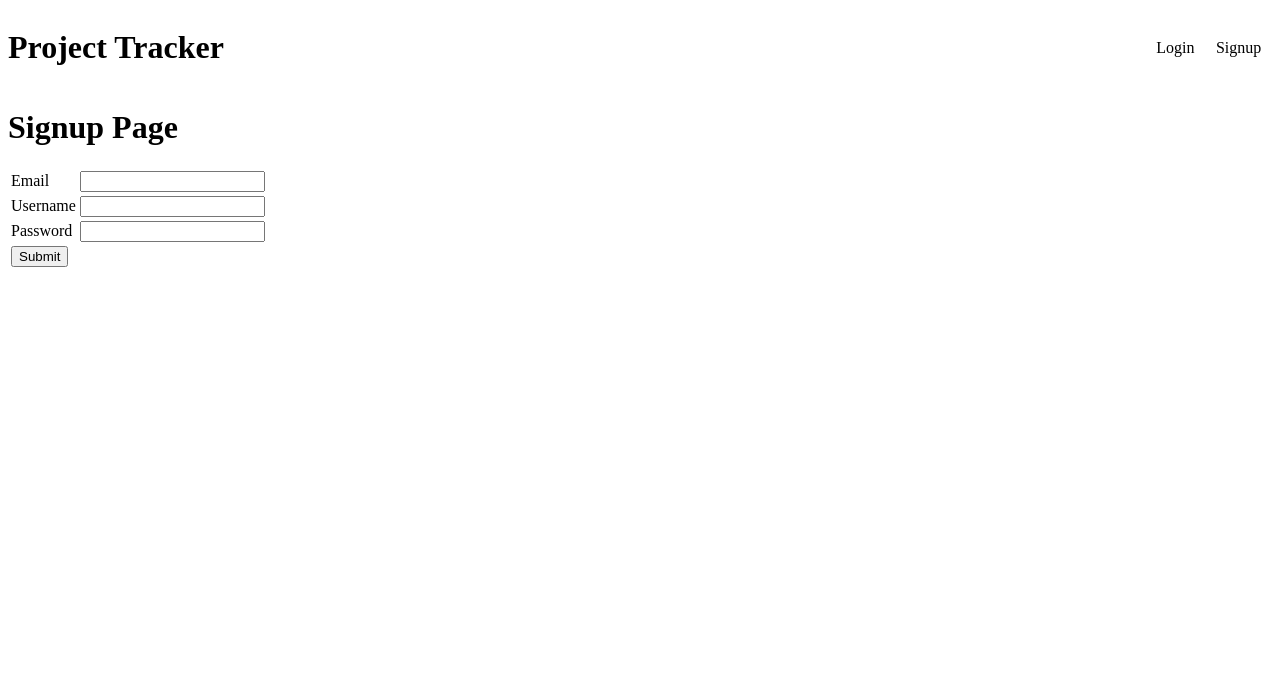
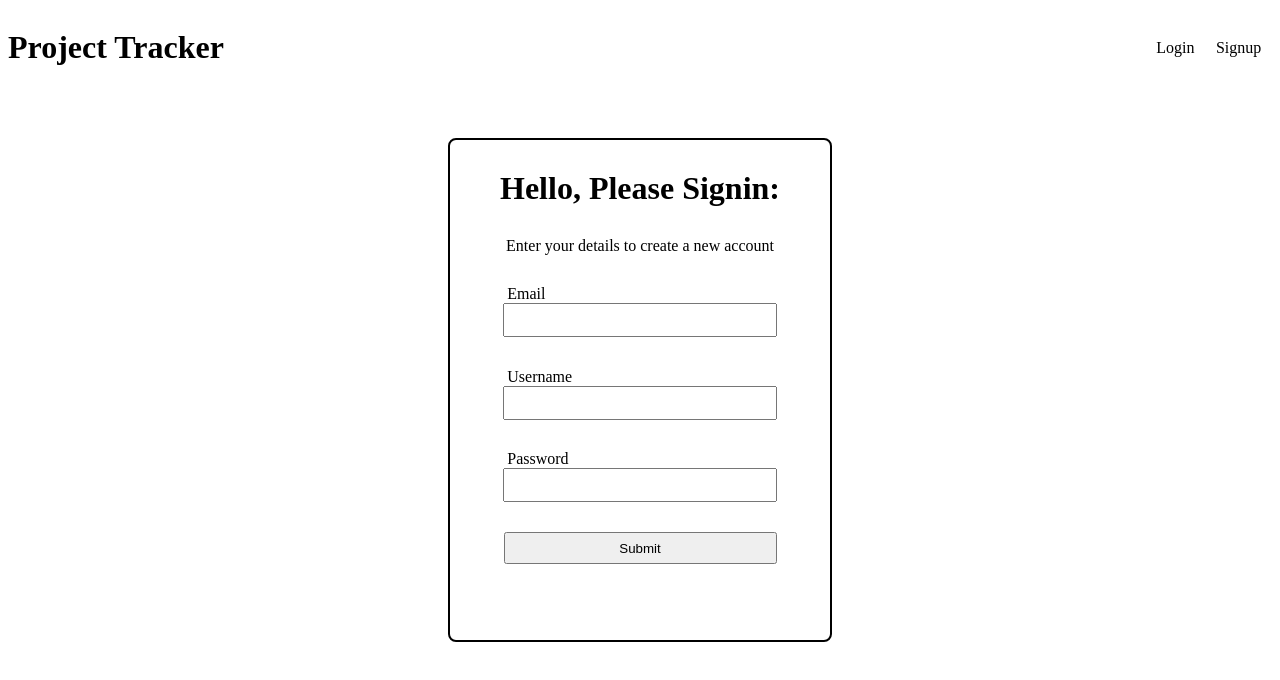
Before and after one commit to 03YugAgarwal/Project-Tracker, a React (Create React App) app in the folder client/: page /signup in a window 1280 px wide. Shown: the top 680 px of the page. Built offline with nearby package versions, Linux system fonts and the light colour scheme; the HTML template or start-up script is replaced by a standard one.

Commit message:
chore: temporary login/signup css

```diff
--- a/client/src/App.js
+++ b/client/src/App.js
@@ -1,9 +1,12 @@
-import "./App.css";
-import LandingPage from "./components/LandingPage";
-import Login from "./components/Login";
-import Navbar from "./components/Navbar";
-import Signup from "./components/Signup";
-import { BrowserRouter as Router, Routes, Route } from "react-router-dom";
+import React from 'react';
+import './App.css';
+import LandingPage from './components/LandingPage';
+import Login from './components/Login';
+import Navbar from './components/Navbar';
+import Signup from './components/Signup';
+import { BrowserRouter as Router, Routes, Route } from 'react-router-dom';
+import PrivateRoute from './utils/PrivateRoute';
+import Home from './components/Home';
 
 function App() {
   return (
@@ -12,6 +15,9 @@ function App() {
         <Navbar />
         <Routes>
           <Route path="/" element={<LandingPage />} />
+          <Route element={<PrivateRoute />}>
+            <Route path="/home" element={<Home />} />
+          </Route>
           <Route path="/login" element={<Login />} />
           <Route path="/signup" element={<Signup />} />
         </Routes>
--- /dev/null
+++ b/client/src/components/Home.jsx
@@ -0,0 +1,11 @@
+import React from 'react'
+
+const Home = () => {
+  return (
+    <div>
+        Project Tracker Page
+    </div>
+  )
+}
+
+export default Home
--- a/client/src/components/Login.jsx
+++ b/client/src/components/Login.jsx
@@ -1,32 +1,34 @@
 import React, { useState, useEffect } from "react";
-import { useNavigate } from "react-router-dom";
+import { useNavigate, Link } from "react-router-dom";
+// import login from "../assets/login.svg";
+import styles from "../css/Login.module.css";
 
 const Login = () => {
   const [username, setUsername] = useState("");
   const [password, setPassword] = useState("");
 
-  const [isloggedIn, setIsLoggedIn] = useState(false)
-  const navigate = useNavigate()
+  const [isloggedIn, setIsLoggedIn] = useState(false);
+  const navigate = useNavigate();
 
   useEffect(() => {
-    if (localStorage.getItem('token')) {
-        setIsLoggedIn(true)
-        navigate("/")
+    if (localStorage.getItem("token")) {
+      setIsLoggedIn(true);
+      navigate("/home");
     }
-}, [isloggedIn,navigate]);
+  }, [isloggedIn, navigate]);
 
   const handleSubmit = async () => {
-    const response = await fetch('http://localhost:5555/user/login', {
-        method: 'POST',
+    const response = await fetch("http://localhost:5555/user/login", {
+      method: "POST",
       headers: {
-            'Content-Type': 'application/json',
+        "Content-Type": "application/json",
       },
       body: JSON.stringify({ username, password }),
     });
 
     if (response.status === 200) {
       const data = await response.json();
-        localStorage.setItem('token', data);
+      localStorage.setItem("token", data);
       window.location.reload();
     } else {
       const data = await response.json();
@@ -37,14 +39,13 @@ const Login = () => {
   };
 
   return (
-    <div>
-      <h1>Login Page</h1>
-      <table>
-        <tr>
-          <td>
+    <div className={styles.main}>
+      {/* <img src={login} alt="" /> */}
+      <div className={styles.container}>
+        <h1>User Login</h1>
+        <p>Enter your details to sign in to your account</p>
+          <div className={styles.form}>
             <label htmlFor="">Username</label>
-          </td>
-          <td>
             <input
               type="text"
               value={username}
@@ -52,14 +53,7 @@ const Login = () => {
                 setUsername(e.target.value);
               }}
             />
-          </td>
-        </tr>
-        <tr>
-          <td>
             <label htmlFor="">Password</label>
-          </td>
-          <td>
-            {/* <input type="text" /> */}
             <input
               type="password"
               value={password}
@@ -67,14 +61,12 @@ const Login = () => {
                 setPassword(e.target.value);
               }}
             />
-          </td>
-        </tr>
-        <tr>
-          <td rowSpan={2}>
-            <button onClick={handleSubmit} disabled={isloggedIn}>Submit</button>
-          </td>
-        </tr>
-      </table>
+            <button onClick={handleSubmit} disabled={isloggedIn}>
+              Submit
+            </button>
+            <p>New? Try Signing in: <Link to="/signup">Here</Link> </p>
+          </div>
+      </div>
     </div>
   );
 };
--- a/client/src/components/Signup.jsx
+++ b/client/src/components/Signup.jsx
@@ -1,38 +1,39 @@
 import React, { useState } from "react";
 import { useNavigate } from "react-router-dom";
+import styles from "../css/Login.module.css";
 
 const Signup = () => {
   const [username, setUsername] = useState("");
   const [password, setPassword] = useState("");
   const [email, setEmail] = useState("");
 
-  const navigate = useNavigate()
+  const navigate = useNavigate();
 
-  const handleSignup = async () =>{
-    const response = await fetch('http://localhost:5555/user/create', {
-        method: 'POST',
+  const handleSignup = async () => {
+    const response = await fetch("http://localhost:5555/user/create", {
+      method: "POST",
       headers: {
-            'Content-Type': 'application/json',
+        "Content-Type": "application/json",
       },
       body: JSON.stringify({ email, username, password }),
     });
 
     if (response.status === 200) {
-        alert("Account created Successfully!")
-        navigate("/login")
+      alert("Account created Successfully!");
+      navigate("/login");
     } else {
       const data = await response.json();
       alert(data.message);
     }
-  }
+  };
 
   return (
-    <div>
-      <h1>Signup Page</h1>
-      <table>
-        <tr>
-          <td>Email</td>
-          <td>
+    <div className={styles.main}>
+      <div className={styles.container}>
+        <h1>Hello, Please Signin:</h1>
+        <p>Enter your details to create a new account</p>
+        <div className={styles.form}>
+          <label htmlFor="">Email</label>
           <input
             type="email"
             value={email}
@@ -40,11 +41,7 @@ const Signup = () => {
               setEmail(e.target.value);
             }}
           />
-          </td>
-        </tr>
-        <tr>
-          <td>Username</td>
-          <td>
+          <label htmlFor="">Username</label>
           <input
             type="text"
             value={username}
@@ -52,11 +49,7 @@ const Signup = () => {
               setUsername(e.target.value);
             }}
           />
-          </td>
-        </tr>
-        <tr>
-          <td>Password</td>
-          <td>
+          <label htmlFor="">Password</label>
           <input
             type="password"
             value={password}
@@ -64,14 +57,9 @@ const Signup = () => {
               setPassword(e.target.value);
             }}
           />
-          </td>
-        </tr>
-        <tr>
-            <td rowSpan="2">
           <button onClick={handleSignup}>Submit</button>
-            </td>
-        </tr>
-      </table>
+        </div>
+      </div>
     </div>
   );
 };
--- /dev/null
+++ b/client/src/css/Login.module.css
@@ -0,0 +1,59 @@
+
+.main{
+    padding-top: 50px;
+}
+
+.container{
+    /* margin-top: 100px; */
+    width: 30%;
+    height: 500px;
+    display: flex;
+    flex-direction: column;
+    margin: 0px auto;
+    border: 2px solid black;
+    border-radius: 8px;
+}
+
+.container h1,p {
+    text-align: center;
+}
+
+.container h1{
+    padding: 0;
+    margin: 30px;
+}
+.container p{
+    padding: 0;
+    margin: 0;
+}
+
+
+.form{
+    display: flex;
+    flex-direction: column;
+    /* gap: 10%; */
+}
+
+.form label{
+    /* margin-top: 10%; */
+    margin: 8% auto 0 auto;
+    width: 70%;
+
+}
+
+.form input{
+    width: 70%;
+    margin: 0 auto;
+    height: 28px;
+}
+
+.form button{
+    width: 72%;
+    height: 32px;
+    margin: 8% auto;
+}
+
+.form p{
+    margin: 0;
+    padding: 0;
+}
--- /dev/null
+++ b/client/src/utils/PrivateRoute.jsx
@@ -0,0 +1,9 @@
+import React from 'react';
+import { Outlet, Navigate } from 'react-router-dom';
+
+const PrivateRoute = () => {
+  let auth = localStorage.getItem('token');
+  return auth ? <Outlet /> : <Navigate to="/login" />;
+};
+
+export default PrivateRoute;
```
Also changed, not shown: client/src/assets/login.svg (added), client/src/css/LandingPage.module.css (added). Lines whose indentation alone changed are shown as unchanged.
